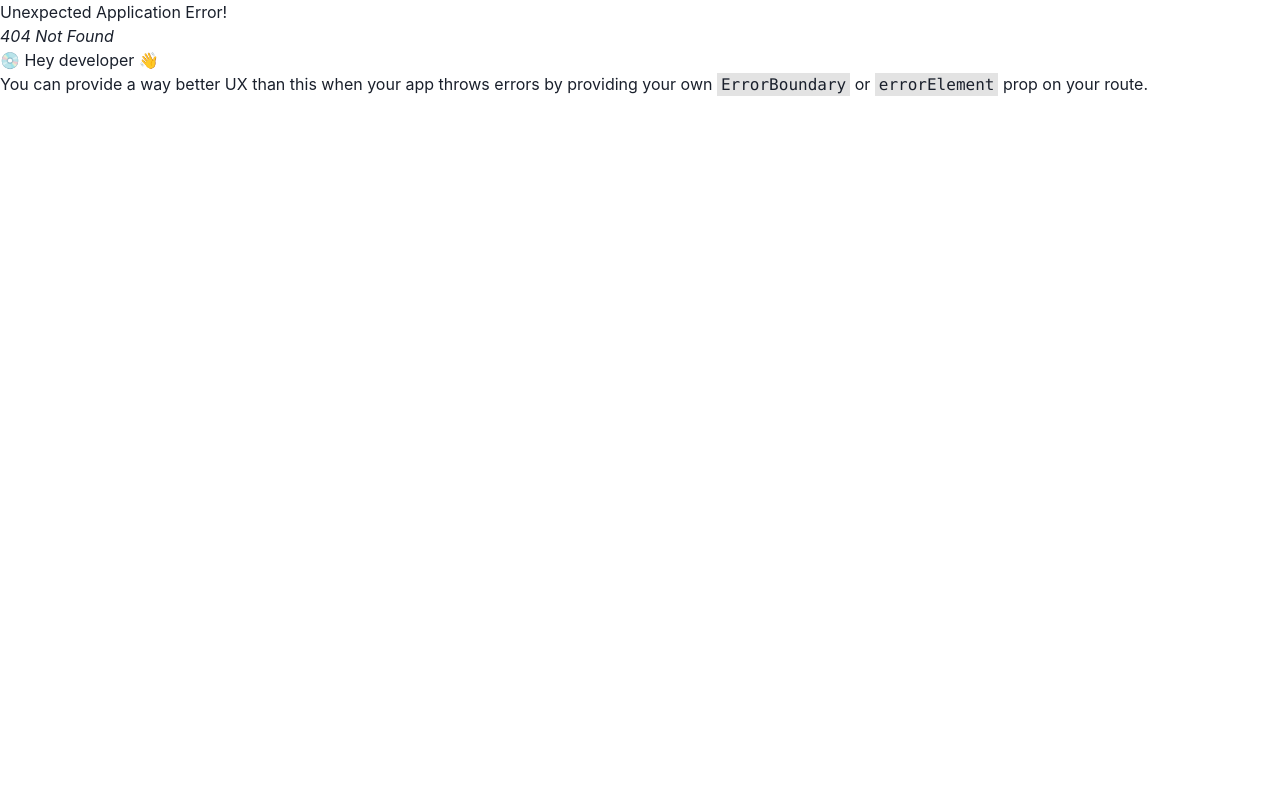
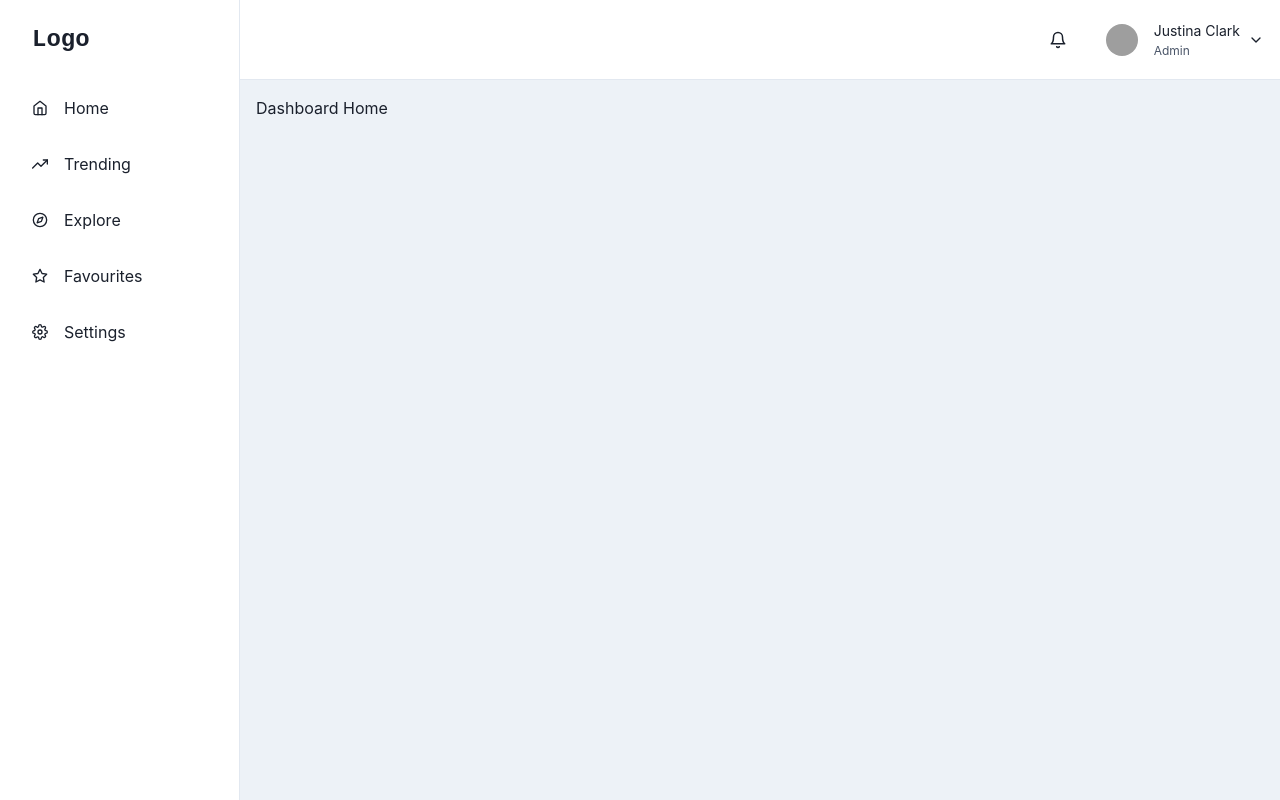
Before and after one commit to BrookSaranyapong/react-typescript, a React (Vite) app in the folder react-typescript/: page /dashboard in a window 1280 px wide. Before the commit this address had no page. Built offline with nearby package versions, Linux system fonts and the light colour scheme; grey boxes are pictures that could not be loaded.

Commit message:
"add react icons and add dashboard route , d-layout.tsx D-room.tsx D-home.tsx and achitect refagtor code clean "

```diff
--- a/react-typescript/package.json
+++ b/react-typescript/package.json
@@ -15,6 +15,7 @@
     "framer-motion": "^10.0.0",
     "react": "^18.2.0",
     "react-dom": "^18.2.0",
+    "react-icons": "^4.7.1",
     "react-router-dom": "^6.8.1"
   },
   "devDependencies": {
--- /dev/null
+++ b/react-typescript/src/pages/dashboard/d-home.tsx
@@ -0,0 +1,7 @@
+function DHome() {
+    return (
+        <p>Dashboard Home</p>
+    );
+}
+
+export default DHome;
--- /dev/null
+++ b/react-typescript/src/pages/dashboard/d-layout.tsx
@@ -0,0 +1,224 @@
+import React, { ReactNode } from 'react';
+import {
+    IconButton,
+    Avatar,
+    Box,
+    CloseButton,
+    Flex,
+    HStack,
+    VStack,
+    Icon,
+    useColorModeValue,
+    Link,
+    Drawer,
+    DrawerContent,
+    Text,
+    useDisclosure,
+    BoxProps,
+    FlexProps,
+    Menu,
+    MenuButton,
+    MenuDivider,
+    MenuItem,
+    MenuList,
+} from '@chakra-ui/react';
+import {
+    FiHome,
+    FiTrendingUp,
+    FiCompass,
+    FiStar,
+    FiSettings,
+    FiMenu,
+    FiBell,
+    FiChevronDown,
+} from 'react-icons/fi';
+import { IconType } from 'react-icons';
+import { Outlet } from 'react-router-dom';
+
+interface LinkItemProps {
+    name: string;
+    icon: IconType;
+}
+const LinkItems: Array<LinkItemProps> = [
+    { name: 'Home', icon: FiHome },
+    { name: 'Trending', icon: FiTrendingUp },
+    { name: 'Explore', icon: FiCompass },
+    { name: 'Favourites', icon: FiStar },
+    { name: 'Settings', icon: FiSettings },
+];
+
+export default function DLayout() {
+    const { isOpen, onOpen, onClose } = useDisclosure();
+    return (
+        <Box minH="100vh" bg={useColorModeValue('gray.100', 'gray.900')}>
+            <SidebarContent
+                onClose={() => onClose}
+                display={{ base: 'none', md: 'block' }}
+            />
+            <Drawer
+                autoFocus={false}
+                isOpen={isOpen}
+                placement="left"
+                onClose={onClose}
+                returnFocusOnClose={false}
+                onOverlayClick={onClose}
+                size="full">
+                <DrawerContent>
+                    <SidebarContent onClose={onClose} />
+                </DrawerContent>
+            </Drawer>
+            {/* mobilenav */}
+            <MobileNav onOpen={onOpen} />
+            <Box ml={{ base: 0, md: 60 }} p="4">
+                <Outlet />
+            </Box>
+        </Box>
+    );
+}
+
+interface SidebarProps extends BoxProps {
+    onClose: () => void;
+}
+
+const SidebarContent = ({ onClose, ...rest }: SidebarProps) => {
+    return (
+        <Box
+            transition="3s ease"
+            bg={useColorModeValue('white', 'gray.900')}
+            borderRight="1px"
+            borderRightColor={useColorModeValue('gray.200', 'gray.700')}
+            w={{ base: 'full', md: 60 }}
+            pos="fixed"
+            h="full"
+            {...rest}>
+            <Flex h="20" alignItems="center" mx="8" justifyContent="space-between">
+                <Text fontSize="2xl" fontFamily="monospace" fontWeight="bold">
+                    Logo
+                </Text>
+                <CloseButton display={{ base: 'flex', md: 'none' }} onClick={onClose} />
+            </Flex>
+            {LinkItems.map((link) => (
+                <NavItem key={link.name} icon={link.icon}>
+                    {link.name}
+                </NavItem>
+            ))}
+        </Box>
+    );
+};
+
+interface NavItemProps extends FlexProps {
+    icon: IconType;
+    children: ReactNode;
+}
+const NavItem = ({ icon, children, ...rest }: NavItemProps) => {
+    return (
+        <Link href="#" style={{ textDecoration: 'none' }} _focus={{ boxShadow: 'none' }}>
+            <Flex
+                align="center"
+                p="4"
+                mx="4"
+                borderRadius="lg"
+                role="group"
+                cursor="pointer"
+                _hover={{
+                    bg: 'cyan.400',
+                    color: 'white',
+                }}
+                {...rest}>
+                {icon && (
+                    <Icon
+                        mr="4"
+                        fontSize="16"
+                        _groupHover={{
+                            color: 'white',
+                        }}
+                        as={icon}
+                    />
+                )}
+                {children}
+            </Flex>
+        </Link>
+    );
+};
+
+interface MobileProps extends FlexProps {
+    onOpen: () => void;
+}
+const MobileNav = ({ onOpen, ...rest }: MobileProps) => {
+    return (
+        <Flex
+            ml={{ base: 0, md: 60 }}
+            px={{ base: 4, md: 4 }}
+            height="20"
+            alignItems="center"
+            bg={useColorModeValue('white', 'gray.900')}
+            borderBottomWidth="1px"
+            borderBottomColor={useColorModeValue('gray.200', 'gray.700')}
+            justifyContent={{ base: 'space-between', md: 'flex-end' }}
+            {...rest}>
+            <IconButton
+                display={{ base: 'flex', md: 'none' }}
+                onClick={onOpen}
+                variant="outline"
+                aria-label="open menu"
+                icon={<FiMenu />}
+            />
+
+            <Text
+                display={{ base: 'flex', md: 'none' }}
+                fontSize="2xl"
+                fontFamily="monospace"
+                fontWeight="bold">
+                Logo
+            </Text>
+
+            <HStack spacing={{ base: '0', md: '6' }}>
+                <IconButton
+                    size="lg"
+                    variant="ghost"
+                    aria-label="open menu"
+                    icon={<FiBell />}
+                />
+                <Flex alignItems={'center'}>
+                    <Menu>
+                        <MenuButton
+                            py={2}
+                            transition="all 0.3s"
+                            _focus={{ boxShadow: 'none' }}>
+                            <HStack>
+                                <Avatar
+                                    size={'sm'}
+                                    src={
+                                        'https://images.unsplash.com/photo-1619946794135-5bc917a27793?ixlib=rb-0.3.5&q=80&fm=jpg&crop=faces&fit=crop&h=200&w=200&s=b616b2c5b373a80ffc9636ba24f7a4a9'
+                                    }
+                                />
+                                <VStack
+                                    display={{ base: 'none', md: 'flex' }}
+                                    alignItems="flex-start"
+                                    spacing="1px"
+                                    ml="2">
+                                    <Text fontSize="sm">Justina Clark</Text>
+                                    <Text fontSize="xs" color="gray.600">
+                                        Admin
+                                    </Text>
+                                </VStack>
+                                <Box display={{ base: 'none', md: 'flex' }}>
+                                    <FiChevronDown />
+                                </Box>
+                            </HStack>
+                        </MenuButton>
+                        <MenuList
+                            bg={useColorModeValue('white', 'gray.900')}
+                            borderColor={useColorModeValue('gray.200', 'gray.700')}>
+                            <MenuItem>Profile</MenuItem>
+                            <MenuItem>Settings</MenuItem>
+                            <MenuItem>Billing</MenuItem>
+                            <MenuDivider />
+                            <MenuItem>Sign out</MenuItem>
+                        </MenuList>
+                    </Menu>
+                </Flex>
+            </HStack>
+        </Flex>
+    );
+};
--- /dev/null
+++ b/react-typescript/src/pages/dashboard/d-room.tsx
@@ -0,0 +1,7 @@
+function DRoom() {
+    return (
+        <p>Dashboard Room</p>
+    );
+}
+
+export default DRoom;
--- a/react-typescript/src/pages/login-page.tsx
+++ b/react-typescript/src/pages/login-page.tsx
@@ -12,8 +12,10 @@
     Text,
     useColorModeValue,
 } from '@chakra-ui/react';
+import { useNavigate } from 'react-router-dom';
 
 export default function LoginPage() {
+    const navigate = useNavigate();
     return (
         <Flex
             minH={'100vh'}
@@ -57,6 +59,15 @@
                                 }}>
                                 Sign in
                             </Button>
+                            <Button
+                                bg={'green.400'}
+                                color={'white'}
+                                _hover={{
+                                    bg: 'blue.500',
+                                }}
+                                onClick={() => { navigate('/') }}>
+                                Return to Pages
+                            </Button>
                         </Stack>
                     </Stack>
                 </Box>
--- /dev/null
+++ b/react-typescript/src/routes/dashboard.tsx
@@ -0,0 +1,22 @@
+import { RouteObject } from "react-router-dom"
+import DHome from "../pages/dashboard/d-home";
+import DLayout from "../pages/dashboard/d-layout";
+import DRoom from "../pages/dashboard/d-room";
+const routeDashboard: RouteObject[] = [
+    {
+        path: "/dashboard",
+        element: <DLayout />,
+        children: [
+            {
+                path: "", //localhost:4000/dashboard
+                element: <DHome />
+            },
+            {
+                path: "room", //localhost:4000/dashboard/room
+                element: <DRoom />
+            },
+        ]
+
+    },
+]
+export default routeDashboard;
--- a/react-typescript/src/routes/root.tsx
+++ b/react-typescript/src/routes/root.tsx
@@ -4,6 +4,7 @@
 import AboutPage from "../pages/about-page";
 import HomePage from "../pages/home-page";
 import LoginPage from "../pages/login-page";
+import routeDashboard from "./dashboard";
 
 const router = createBrowserRouter([
     {
@@ -17,7 +18,10 @@
     {
         path: "/login",
         element: <LoginPage />,
+
     },
+    ...routeDashboard,
+
 ]);
 
 export default router;
```
Also changed, not shown: 1 other file (tests, documents, lock files or other folders).
